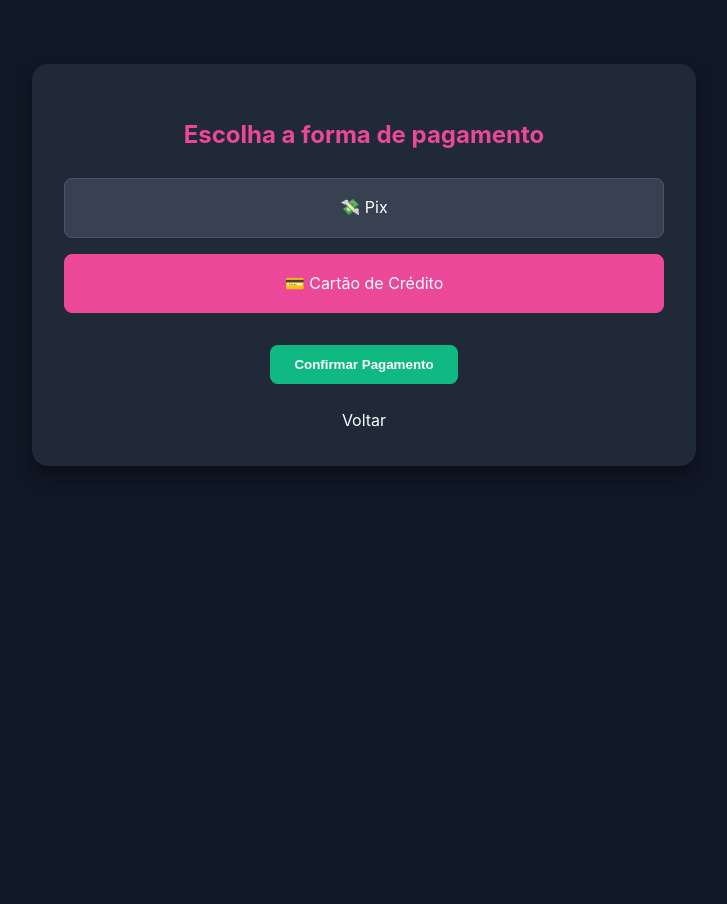
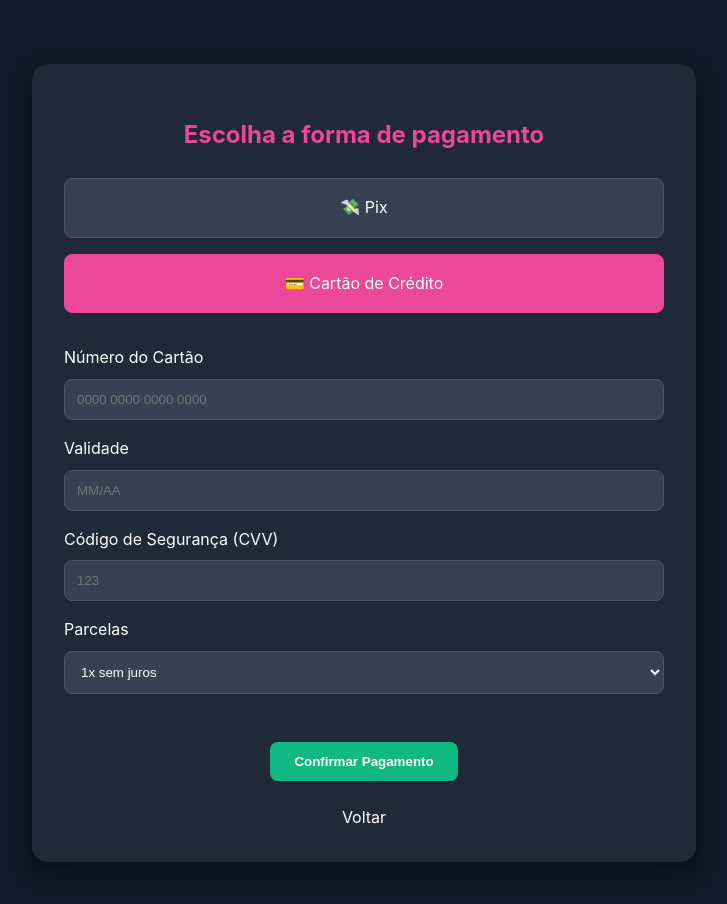
Before and after one commit to alzz1/provaWeb1, a plain HTML site: page pagamento.html in a window 1280 px wide. Both pictures are taken after a click on the element "💳 Cartão de Crédito". Shown: the whole page, without its empty margins (276-1003 px from the left). Before the commit the page ends 800 px from the top, so only its background shows below. Drawn offline with Linux system fonts and the light colour scheme.

Commit message:
Enhance payment page with card and Pix details; improve profile selection logic in script

```diff
--- a/pagamento.html
+++ b/pagamento.html
@@ -61,6 +61,31 @@
     .btn-confirmar:hover {
       background-color: #059669;
     }
+    .detalhes-pagamento {
+      margin-top: 2rem;
+      text-align: left;
+      display: none; /* escondido até escolher opção */
+    }
+    .detalhes-pagamento input,
+    .detalhes-pagamento select {
+      width: 100%;
+      padding: 0.75rem;
+      margin-top: 0.5rem;
+      margin-bottom: 1rem;
+      border-radius: 0.5rem;
+      border: 1px solid #4b5563;
+      background: #374151;
+      color: white;
+      box-sizing: border-box;
+    }
+    .qr-code {
+      text-align: center;
+      margin-top: 1rem;
+    }
+    .qr-code img {
+      width: 200px;
+      height: 200px;
+    }
   </style>
 </head>
 <body>
@@ -70,6 +95,32 @@
     <div class="opcoes-pagamento">
       <div class="opcao" id="pix">💸 Pix</div>
       <div class="opcao" id="cartao">💳 Cartão de Crédito</div>
+    </div>
+
+    <!-- 🔹 Detalhes para Cartão -->
+    <div id="detalhes-cartao" class="detalhes-pagamento">
+      <label>Número do Cartão</label>
+      <input type="text" placeholder="0000 0000 0000 0000">
+      <label>Validade</label>
+      <input type="text" placeholder="MM/AA">
+      <label>Código de Segurança (CVV)</label>
+      <input type="text" placeholder="123">
+      <label>Parcelas</label>
+      <select>
+        <option>1x sem juros</option>
+        <option>2x sem juros</option>
+        <option>3x sem juros</option>
+        <option>6x com juros</option>
+        <option>12x com juros</option>
+      </select>
+    </div>
+
+    <!-- 🔹 Detalhes para Pix -->
+    <div id="detalhes-pix" class="detalhes-pagamento">
+      <p>Escaneie o QR Code abaixo para realizar o pagamento:</p>
+      <div class="qr-code">
+        <img src="https://api.qrserver.com/v1/create-qr-code/?size=200x200&data=PagamentoLoveX" alt="QR Code Pix">
+      </div>
     </div>
 
     <button class="btn-confirmar" id="confirmar-btn" disabled>Confirmar Pagamento</button>
@@ -82,12 +133,19 @@
     const confirmarBtn = document.getElementById('confirmar-btn');
     let metodoSelecionado = null;
 
+    const detalhesCartao = document.getElementById('detalhes-cartao');
+    const detalhesPix = document.getElementById('detalhes-pix');
+
     opcoes.forEach(opcao => {
       opcao.addEventListener('click', () => {
         opcoes.forEach(o => o.classList.remove('selecionada'));
         opcao.classList.add('selecionada');
         metodoSelecionado = opcao.id;
         confirmarBtn.disabled = false;
+
+        // mostrar/esconder blocos
+        detalhesCartao.style.display = metodoSelecionado === 'cartao' ? 'block' : 'none';
+        detalhesPix.style.display = metodoSelecionado === 'pix' ? 'block' : 'none';
       });
     });
 
```
Also changed, not shown: script.js (+6 -9 lines).
